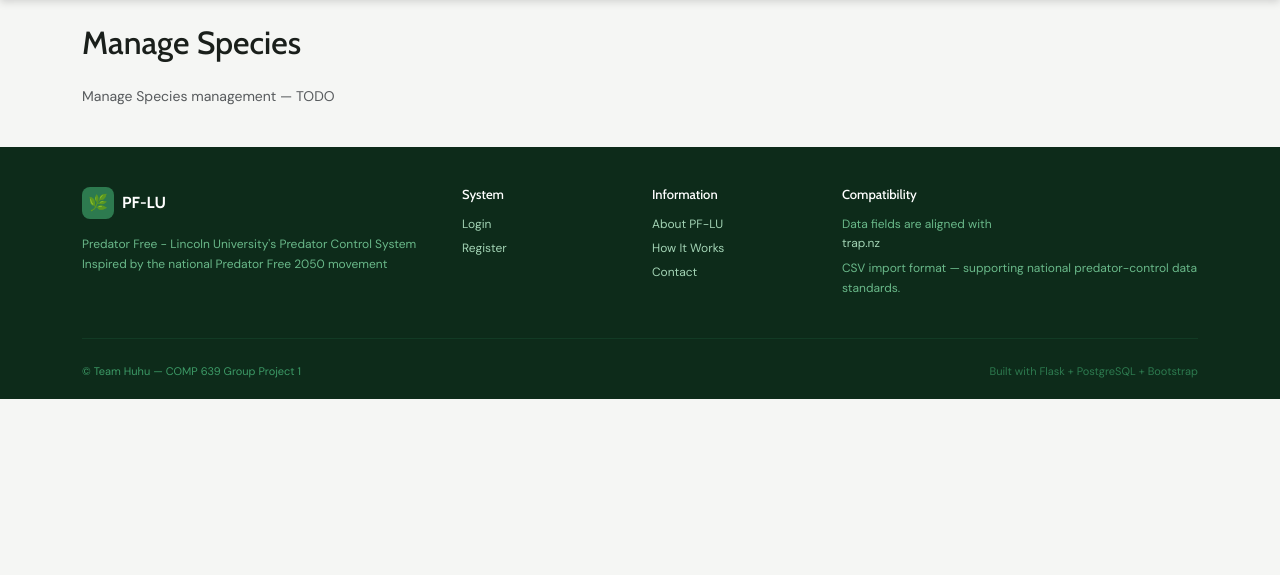
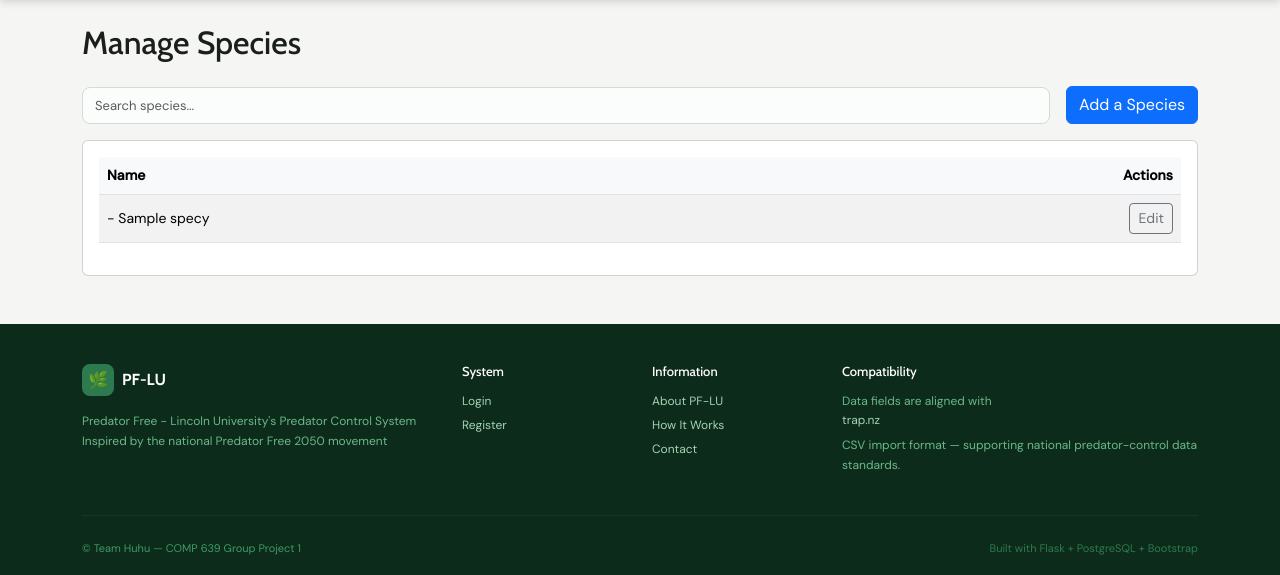
Before and after one commit to Dayoung3460/COMP639_Project_2_Huhu, a Flask app: template app/templates/admin/manage_species.html in a window 1280 px wide. Shown: the part 58-633 px from the top of the page. Run offline with Flask 3, Linux system fonts and the light colour scheme; the template is opened without the code that fills it: most values are stand-ins (such as "Sample title", 1, 10 or a date in 2020); some libraries are stand-ins or nearby versions.

Commit message:
feat/ Manage the types of species caught feature

```diff
--- a/app/templates/admin/manage_bait_types.html
+++ b/app/templates/admin/manage_bait_types.html
@@ -1,7 +1,7 @@
 {% extends 'base.html' %}
 {% block title %}Manage Bait Types{% endblock %}
 {% block content %}
-<div class="container py-4 bait-types-container">
+<div class="container py-4 stick-table-header-container">
   <h2 class="mb-4">Manage Bait Types</h2>
 
   <div class="d-flex justify-content-between align-items-center mb-3">
@@ -23,7 +23,7 @@
           <thead>
             <tr>
               <th>Name</th>
-              <th>Actions</th>
+              <th class="text-end">Actions</th>
             </tr>
           </thead>
 
@@ -34,7 +34,7 @@
                 <p class="mb-0">- {{ bait_type.name }}</p>
               </td>
 
-              <td>
+              <td class="text-end">
                 <button type="button"
                   class="btn btn-sm btn-outline-secondary"
                   data-bs-toggle="modal"
--- a/app/templates/admin/manage_species.html
+++ b/app/templates/admin/manage_species.html
@@ -1,9 +1,121 @@
 {% extends 'base.html' %}
 {% block title %}Manage Species{% endblock %}
 {% block content %}
-<div class="container py-4">
+<div class="container py-4 stick-table-header-container">
   <h2 class="mb-4">Manage Species</h2>
-  {# TODO: display lookup table, add/edit entries #}
-  <p class="text-muted">Manage Species management — TODO</p>
+
+  <div class="d-flex justify-content-between align-items-center mb-3">
+    <input type="text" id="search-input" placeholder="Search species..." class="form-control">
+    <button
+      type="button"
+      class="btn btn-primary"
+      style="flex: 0 0 auto; margin-left: 1rem;"
+      data-bs-toggle="modal"
+      data-bs-target="#edit-modal"
+      data-bs-add="true"
+    >Add a Species</button>
+  </div>
+
+  <div class="card mb-4">
+    <div class="card-body">
+      <section class="table-container">
+        <table class="table table-striped align-middle">
+          <thead>
+            <tr>
+              <th>Name</th>
+              <th class="text-end">Actions</th>
+            </tr>
+          </thead>
+
+          <tbody>
+            {% for species in species_list %}
+            <tr>
+              <td class="name-column">
+                <p class="mb-0">- {{ species.name }}</p>
+              </td>
+
+              <td class="text-end">
+                <button type="button"
+                  class="btn btn-sm btn-outline-secondary"
+                  data-bs-toggle="modal"
+                  data-bs-target="#edit-modal"
+                  data-species-name="{{ species.name }}"
+                >
+                  Edit
+                </button>
+              </td>
+            </tr>
+            {% endfor %}
+          </tbody>
+        </table>
+      </section>
+    </div>
+  </div>
+
+  <div class="modal fade pop-up-modal" id="edit-modal" tabindex="-1">
+    <div class="modal-dialog" style="margin-top: 10vh;">
+      <div class="modal-content">
+        <div class="modal-header">
+          <h5 class="modal-title">Edit Species</h5>
+          <button type="button" class="btn-close" data-bs-dismiss="modal"></button>
+        </div>
+
+        <form method="POST" action="{{ url_for('manage_species') }}">
+          <input type="hidden" name="current-species-name" id="current-species-name" value="" />
+          <input type="hidden" name="modal-action" id="modal-action" value="" />
+
+          <div class="modal-body">
+            <div class="mb-3">
+              <label for="species-name" class="form-label">Enter a new species name</label>
+              <input type="text" class="form-control" id="species-name" name="species-name" value="" required>
+            </div>
+          </div>
+
+          <div class="modal-footer">
+            <button type="button" class="btn btn-secondary" data-bs-dismiss="modal">Cancel</button>
+            <button type="submit" class="btn btn-primary">Confirm</button>
+          </div>
+        </form>
+      </div>
+    </div>
+  </div>
 </div>
 {% endblock %}
+
+{% block scripts %}
+<script>
+  // Edit modal
+  const editModal = document.getElementById('edit-modal');
+  editModal.addEventListener('show.bs.modal', (event) => {
+    var button = event.relatedTarget;
+    var speciesName = button.getAttribute('data-species-name');
+
+    var modalTitle = editModal.querySelector('.modal-title');
+    var speciesNameInput = editModal.querySelector('#species-name');
+    var currentSpeciesNameInput = editModal.querySelector('#current-species-name');
+    var isAdd = button.getAttribute('data-bs-add') === 'true';
+    var modalActionInput = editModal.querySelector('#modal-action');
+
+    modalActionInput.value = isAdd ? 'add' : 'edit';
+    modalTitle.textContent = isAdd ? 'Add Species' : 'Edit Species - ' + speciesName;
+    speciesNameInput.value = speciesName;
+    currentSpeciesNameInput.value = speciesName;
+  });
+
+  // Search function
+  document.getElementById('search-input').addEventListener('input', (e) => {
+    var searchTerm = e.target.value.toLowerCase();
+    var tableRows = document.querySelectorAll('.table tbody tr');
+
+    tableRows.forEach((row) => {
+      var speciesName = row.querySelector('td.name-column').textContent.toLowerCase();
+
+      if (speciesName.includes(searchTerm)) {
+        row.style.display = '';
+      } else {
+        row.style.display = 'none';
+      }
+    });
+  });
+</script>
+{% endblock %}
--- a/static/css/custom.css
+++ b/static/css/custom.css
@@ -705,12 +705,12 @@ h1, h2, h3, h4, h5, h6, .navbar-brand, .page-title {
 /* ═══════════════════════════════════════════════
    bait-types page - make table header sticky
    ═══════════════════════════════════════════════ */
-.bait-types-container .table-container {
+.stick-table-header-container .table-container {
   max-height: 60vh; /* Set a maximum height to enable vertical scrolling */
   overflow-y: auto; /* Add vertical scrollbar when content exceeds height */
   display: block; /* Important for some scenarios, though often not strictly required */
 }
-.bait-types-container .table-container thead th {
+.stick-table-header-container .table-container thead th {
   position: sticky; /* Make the header sticky */
   top: 0; /* Pin it to the top of the container */
   background-color: #f8f9fa; /* Add a background color to prevent content bleed-through */
```
Also changed, not shown: app/admin.py (+53 -3 lines).
